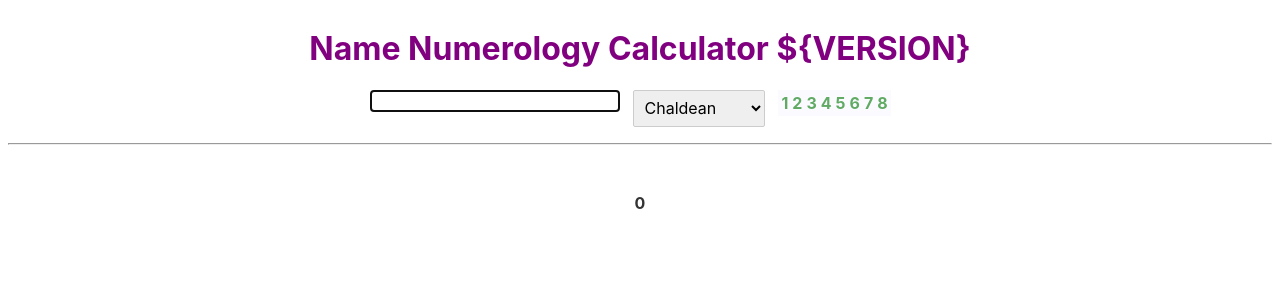
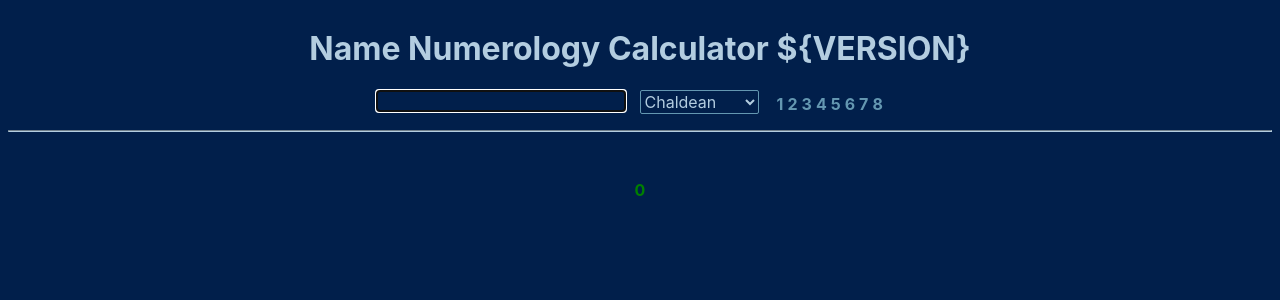
Before and after one commit to jzillmann/namenum, a Svelte app: page / in a window 1280 px wide. Shown: the top 300 px of the page. Built offline with nearby package versions, Linux system fonts and the light colour scheme.

Commit message:
Change colors
* use css variables

```diff
--- a/public/global.css
+++ b/public/global.css
@@ -1,3 +1,10 @@
+:root {
+	--color1: #011f4b;
+	--color2: #b3cde0;
+	--color3: #6497b1;
+	--color4: green;
+}
+
 html, body {
 	position: relative;
 	width: 100%;
@@ -5,11 +12,41 @@
 }
 
 body {
-	color: #333;
+	background-color: var(--color1);
+	color: var(--color2);
+	border-color: var(--color2);
 	margin: 0;
 	padding: 8px;
 	box-sizing: border-box;
 	font-family: -apple-system, BlinkMacSystemFont, "Segoe UI", Roboto, Oxygen-Sans, Ubuntu, Cantarell, "Helvetica Neue", sans-serif;
+}
+
+h1 {
+	color: var(--color2);
+}
+
+hr {
+	border-color: var(--color2);
+}
+
+label {
+	display: block;
+}
+
+input, button, select, textarea {
+	font-family: inherit;
+	font-size: inherit;
+	background-color: var(--color1);
+	color: var(--color2);
+	padding: 0;
+	margin: 0 0 0.5em 0;
+	box-sizing: border-box;
+	border: 1px solid var(--color3);
+	border-radius: 2px;
+}
+
+.centered {
+	text-align: center;
 }
 
 a {
@@ -24,39 +61,3 @@
 a:visited {
 	color: rgb(0,80,160);
 }
-
-label {
-	display: block;
-}
-
-input, button, select, textarea {
-	font-family: inherit;
-	font-size: inherit;
-	padding: 0.4em;
-	margin: 0 0 0.5em 0;
-	box-sizing: border-box;
-	border: 1px solid #ccc;
-	border-radius: 2px;
-}
-
-input:disabled {
-	color: #ccc;
-}
-
-input[type="range"] {
-	height: 0;
-}
-
-button {
-	color: #333;
-	background-color: #f4f4f4;
-	outline: none;
-}
-
-button:active {
-	background-color: #ddd;
-}
-
-button:focus {
-	border-color: #666;
-}
--- a/src/App.svelte
+++ b/src/App.svelte
@@ -72,17 +72,6 @@
 </script>
 
 <style>
-    h1 {
-        color: purple;
-    }
-
-    .centered {
-        text-align: center;
-    }
-
-    .input {
-        padding: 0;
-    }
 
     /*Keep all other flexbox elements stable when showing the mapping*/
     .fixedWidth {
@@ -95,7 +84,7 @@
 
 <div class="centered">
     <div style="display:flex; flex-direction: row; justify-content: center; align-items: flex-start; flex-wrap:wrap">
-        <input bind:value={name} type="text" class="input" autofocus autocomplete="off" autocorrect="off"
+        <input bind:value={name} type="text" autofocus autocomplete="off" autocorrect="off"
             autocapitalize="off" spellcheck="false" />
         &nbsp;&nbsp;&nbsp;
         <select bind:value={selectedMapping}>
--- a/src/CharacterMapping.svelte
+++ b/src/CharacterMapping.svelte
@@ -6,11 +6,16 @@
 
 <style>
     table {
-        background-color: rgb(251, 251, 255);
+        color: var(--color3);
+        padding: 0.1em
     }
 
-    th {
-        color: rgb(96, 170, 100);
+    table:hover {
+        cursor: pointer;
+    }
+
+    td {
+        color: var(--color4);
     }
 </style>
 
--- a/src/ResultCharacters.svelte
+++ b/src/ResultCharacters.svelte
@@ -24,11 +24,11 @@
 
 <style>
     table {
-        border-bottom: 1pt solid #ccc;
+        border-bottom: 1pt solid var(--color2);
     }
 
     .highlighted {
-        background-color: rgb(167, 167, 236);
+        background-color: var(--color3);
     }
 </style>
 
--- a/src/ResultNumber.svelte
+++ b/src/ResultNumber.svelte
@@ -17,13 +17,22 @@
 
 </script>
 
+<style>
+    div {
+        color: var(--color4);
+    }
+    .underlined {
+        border-bottom: 1pt solid var(--color4);
+    }
+</style>
+
 <div>
     {#each crossfoots as crossfoot, i}
         {#if i>0}
             {' / '}
         {/if}
         {#if i==crossfoots.length-1 && i >0}
-            <u><b>{crossfoot}</b></u>
+            <b class="underlined">{crossfoot}</b>
         {:else}
             <b>{crossfoot}</b>
         {/if}
```
